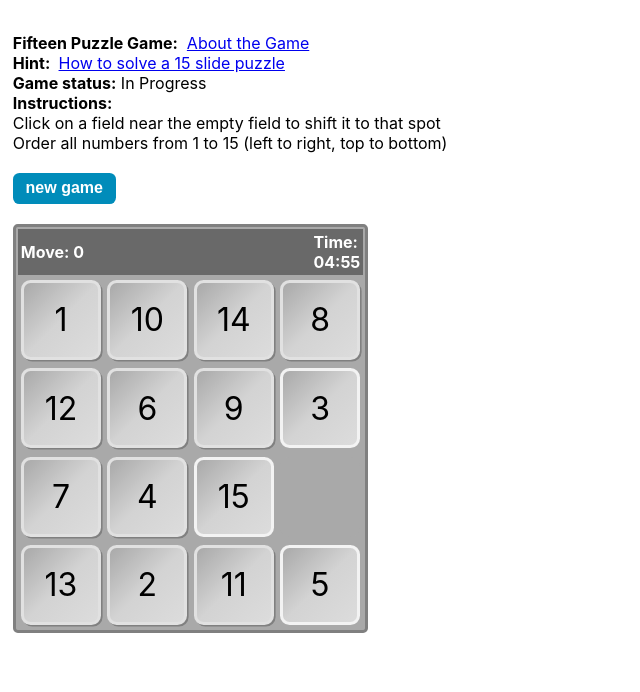
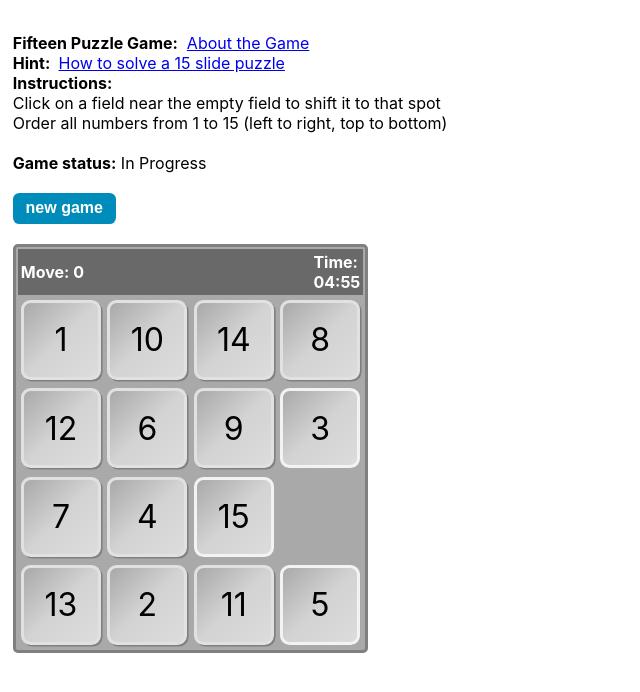
Before and after one commit to b-lukaszuk/fifteen_puzzle_game, a React (Create React App) app in the folder my-app/: page / in a window 1280 px wide. Shown: the top 692 px of the page, without its empty margins (0-640 px from the left). Built offline with nearby package versions, Linux system fonts and the light colour scheme.

Commit message:
kosmetyka

```diff
--- a/my-app/src/conteners/GameInfo.tsx
+++ b/my-app/src/conteners/GameInfo.tsx
@@ -22,13 +22,14 @@ const GameInfo: React.FC<Props> = (props) => {
                 </a>
             </span>
             <br />
-            <span><b>Game status:</b> {gameStatusIn}</span>
-            <br />
             <b>Instructions: </b>
             <br />
             <span>Click on a field near the empty field to shift it to that spot</span>
             <br />
             <span>Order all numbers from 1 to 15 (left to right, top to bottom)</span>
+            <br /> <br />
+            <span><b>Game status:</b> {gameStatusIn}</span>
+            <br />
         </div >
     );
 }
```
